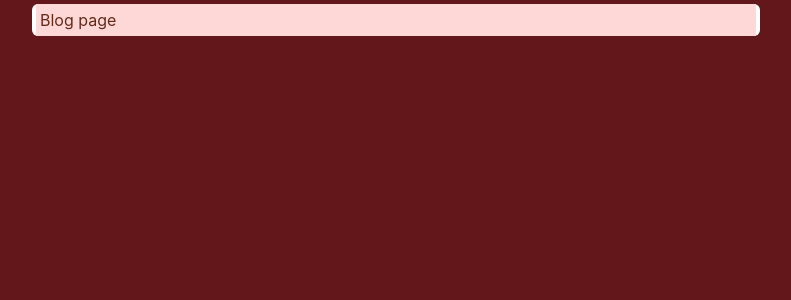
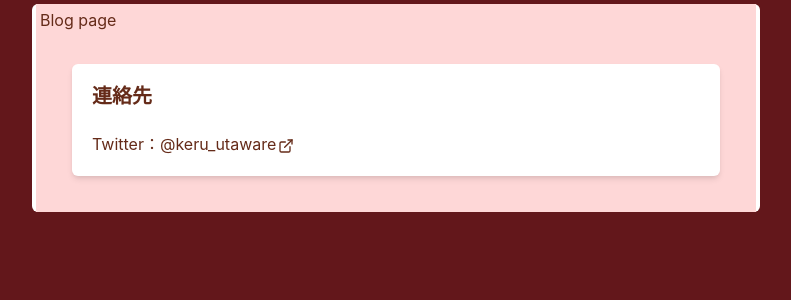
Before and after one commit to keru-u/my-site, a Next.js app: page /blog-page in a window 1280 px wide. Shown: the top 300 px of the page, without its empty margins (244-1035 px from the left). Built offline with nearby package versions, Linux system fonts and the light colour scheme.

Commit message:
コンポーネント分割しました。Chakra UIのPropsをNext.jsのLinkに適用しました。

```diff
--- a/components/Layout.tsx
+++ b/components/Layout.tsx
@@ -1,7 +1,8 @@
 import Head from "next/head";
-import { Center, Box,Button, Container, ChakraProvider } from "@chakra-ui/react";
-import Link from "next/link";
+import { Heading, Box, Container, ChakraProvider } from "@chakra-ui/react";
+import { ExternalLinkIcon } from '@chakra-ui/icons'
 
+import Link from "./Link";
 
 import theme from "../src/theme/theme";
 
@@ -39,6 +40,10 @@ export default function Layout({
             <Box marginLeft={1} marginRight={1} borderRadius="md" marginTop={0} marginBottom={0} bg="white">
             <Box m={1} p={1} bg="red.100">
             {children}
+            <Box m={8} bg='white'  borderRadius='md'  p={5} shadow='md'  >
+                <Heading size="md">連絡先</Heading><br />
+                <Link  href='https://mobile.twitter.com/keru_utaware' isExternal>Twitter：@keru_utaware<ExternalLinkIcon mx='2px' /></Link>
+            </Box>
             </Box>
             </Box>
             </Container>
--- /dev/null
+++ b/components/Link/index.tsx
@@ -0,0 +1,13 @@
+import React from 'react';
+import NextLink from 'next/link';
+import { Link, LinkProps } from '@chakra-ui/react';
+
+const ModifiedLink: React.FC<LinkProps> = (props) => {
+  return (
+    <NextLink href={props.href}>
+      <Link {...props} onClick={() => (document.activeElement as HTMLElement).blur()} />
+    </NextLink>
+  );
+};
+
+export default ModifiedLink;
```
Also changed, not shown: src/pages/index.tsx (+0 -7 lines).
